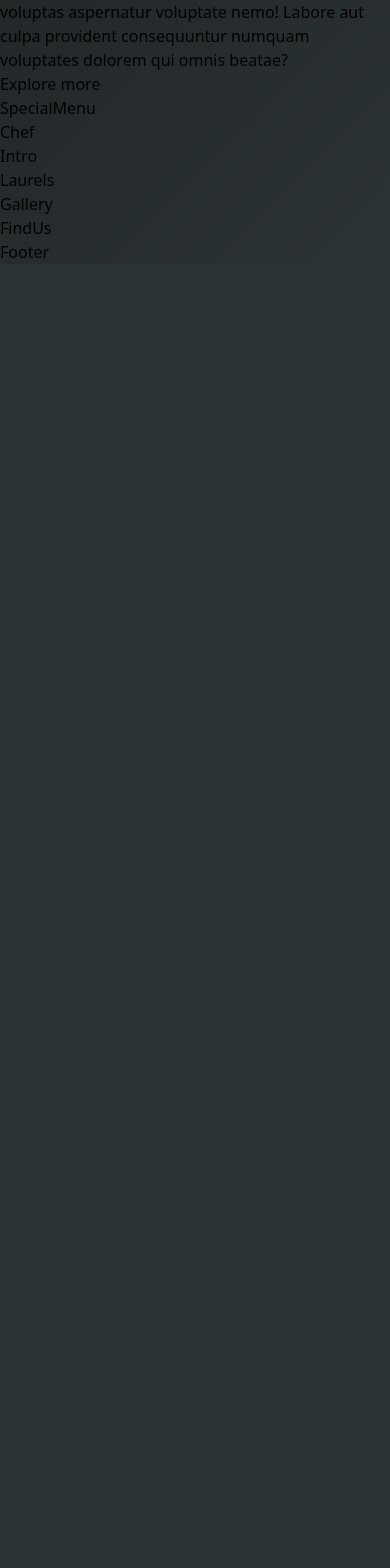
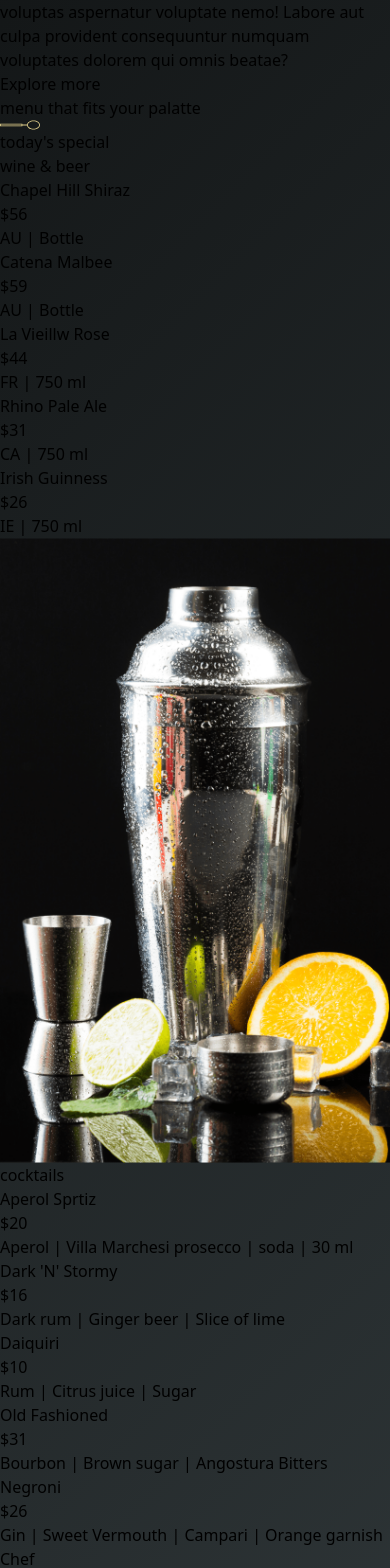
Before and after one commit to kaiesmahmud/Restaurent-Vitejs, a React (Vite) app: page / in a window 390 px wide. Shown: the part 2920-4488 px from the top of the page. Before the commit the page ends 3184 px from the top, so only its background shows below. Built offline with nearby package versions, Linux system fonts and the light colour scheme.

Commit message:
special menu completed

```diff
--- a/src/components/AboutUs/AboutUs.jsx
+++ b/src/components/AboutUs/AboutUs.jsx
@@ -3,7 +3,7 @@ import React from 'react'
 import images from '../../constants/images';
 
 const AboutUs = () => (
-    <section className='mt-10 bg-fixed capitalize relative w-full' >
+    <section className='mt-10 mb-10 bg-fixed capitalize relative w-full' >
       <div className=' absolute inset-0  z-[-10] flex justify-center items-center'>
         <img src={images.G} alt="g" className='w-[300px]  '/>
       </div>
--- /dev/null
+++ b/src/components/MenuItem/MenuItem.jsx
@@ -0,0 +1,20 @@
+import React from 'react'
+
+const MenuItem = ({title, price, tags}) => {
+  return (
+    <div className='py-2 border-b mb-5 '>
+      <div className='flex items-center justify-start gap-5'>
+        <div className=' w-52 text-orange-400 font-serif font-extralight'>
+          <p>{title}</p>
+        </div>
+        <div className='w-10 border-white border-t'/>
+        <div>
+          <p className='text-green-500'>{price}</p>
+        </div>
+      </div>
+      <p className='text-xs font-extralight'>{tags}</p>
+    </div>
+  )
+}
+
+export default MenuItem
--- a/src/components/SpecialMenu/SpecialMenu.jsx
+++ b/src/components/SpecialMenu/SpecialMenu.jsx
@@ -1,7 +1,47 @@
 import React from 'react'
+// components
+import MenuItem from '../MenuItem/MenuItem';
+import SubHeadings from '../SubHeadings/SubHeadings';
+//constants
+import  data from './../../constants/data'
+import images from '../../constants/images';
 
 const SpecialMenu = () => (
-    <div>SpecialMenu</div>
+    <section className='my-10 py-10 capitalize bg-black flex flex-col justify-center items-center min-h-[100vh]'>
+      <div className='text-center flex flex-col justify-center items-center'>
+        <p className=' capitalize font-extralight text-sm font-serif tracking-widest'>menu that fits your palatte</p>
+        <img src={images.spoon} alt="spoon img" />
+        <h1 className=' mb-7 tracking-wider uppercase text-3xl   font-serif font-thin text-orange-300'>today's special</h1>
+      </div>
+      <div className='flex flex-col lg:flex-row gap-10 justify-center items-center'>
+        {/* --------wines & beer-------------- */}
+        <div>
+          <p className='text-center text-xl underline underline-offset-[10px] mb-5 font-extralight text-slate-200'>wine & beer</p>
+          <div>
+            {
+              data?.wines.map((wine,i) => (
+                <MenuItem key={i} title={wine.title} price={wine.price} tags={wine.tags} />
+              ))
+            }
+          </div>
+        </div>
+        {/* ---------image ---------------- */}
+        <div className='w-[100px] md:w-[200px] lg:w-[300px]'>
+          <img src={images?.menu} alt="menu img" className='hover:scale-[95%] transition-all ease-in duration-200'/>
+        </div>
+        {/* ----------cocktails--------- */}
+        <div>
+          <p className='text-center text-xl underline underline-offset-[10px] mb-5 font-extralight text-slate-200' >cocktails</p>
+          <div>
+            {
+              data?.cocktails.map((cocktail,i) => (
+                <MenuItem key={i} title={cocktail.title} price={cocktail.price} tags={cocktail.tags} />
+              ))
+            }
+          </div>
+        </div>
+      </div>
+    </section>
   )
 
 export default SpecialMenu;
--- a/src/components/SubHeadings/SubHeadings.jsx
+++ b/src/components/SubHeadings/SubHeadings.jsx
@@ -5,7 +5,7 @@ import images from '../../constants/images';
 const SubHeadings = ({title}) => {
   return (
     <div>
-        <p className=' font-extralight text-lg font-serif tracking-widest'>{title}</p>
+        <p className=' capitalize font-extralight text-lg font-serif tracking-widest'>{title}</p>
         <img src={images.spoon} alt="spoon img" />
     </div>
   )
--- a/src/components/index.js
+++ b/src/components/index.js
@@ -9,6 +9,7 @@ import Laurels from './Laurels/Laurels';
 import SpecialMenu from './SpecialMenu/SpecialMenu';
 import Navbar from './Navbar/Navbar';
 import SubHeadings from './SubHeadings/SubHeadings';
+import MenuItem from './MenuItem/MenuItem';
 
 export {
   AboutUs,
@@ -21,5 +22,6 @@ export {
   Laurels,
   SpecialMenu,
   Navbar,
-  SubHeadings
+  SubHeadings,
+  MenuItem
 };
```
